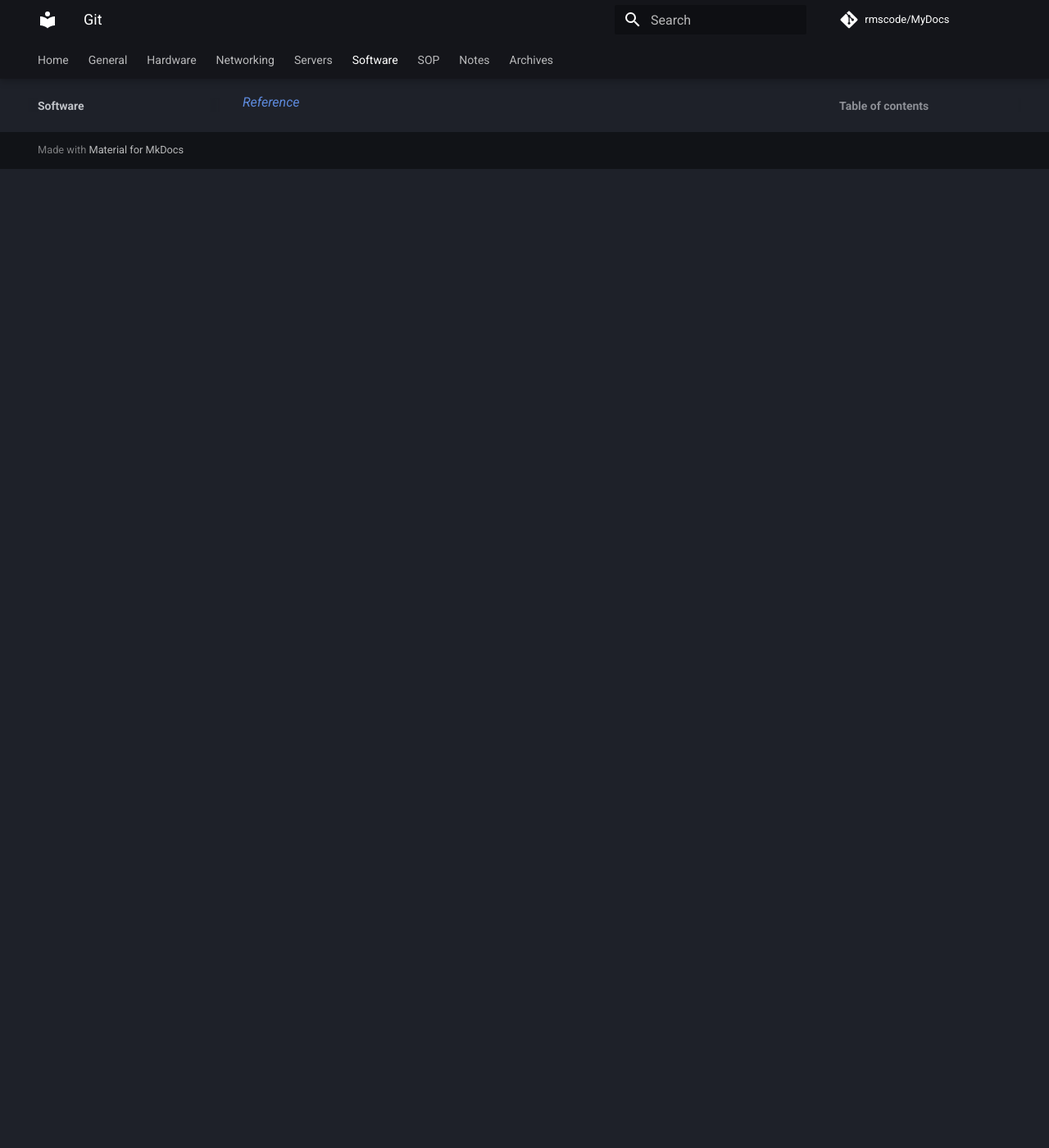
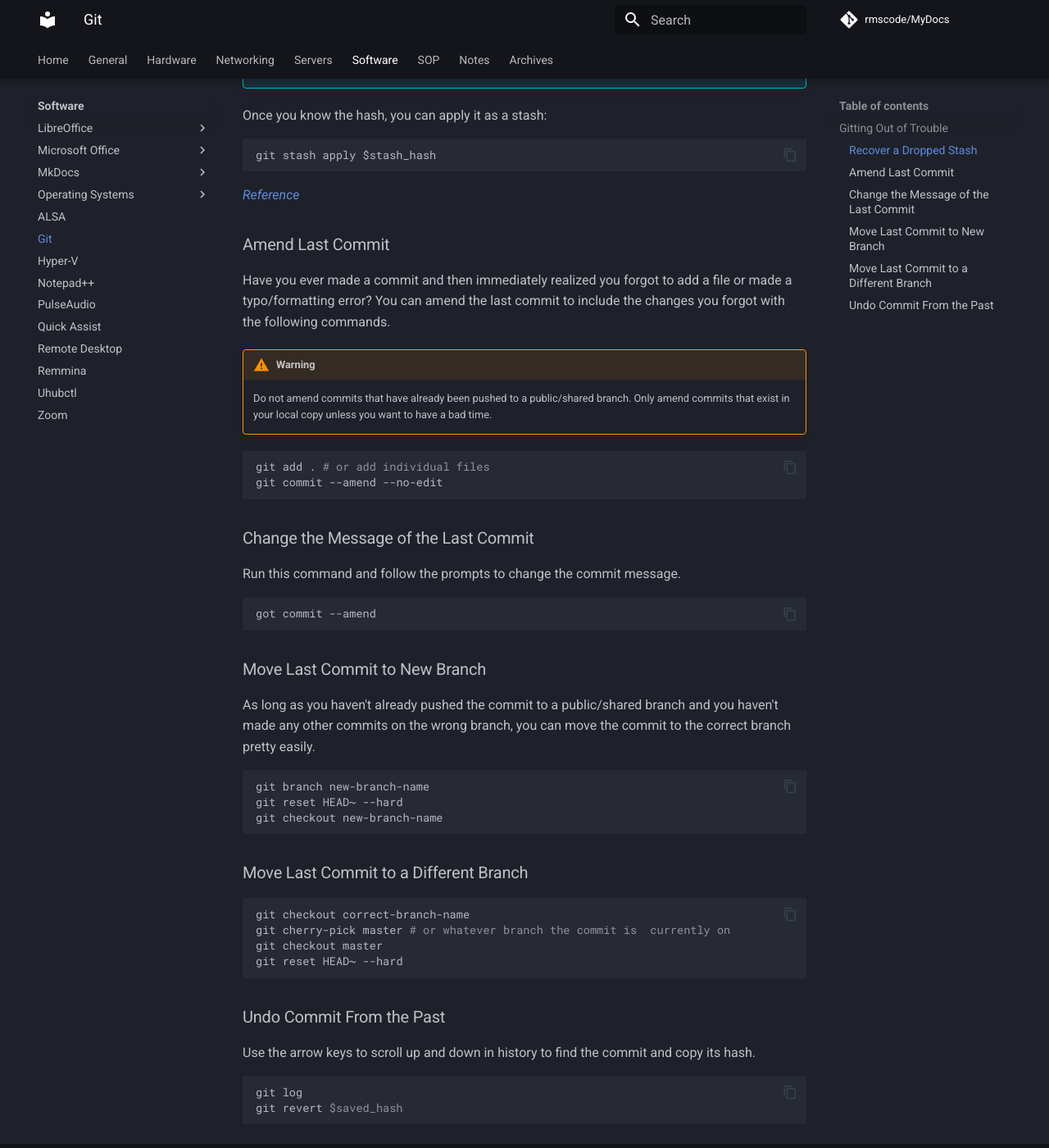
Before and after one commit to rmscode/binary-garden, an MkDocs documentation site: the page built from docs/software/git.md, in a window 1280 px wide and 1400 px high, scrolled down 1248 px. Shown: the whole window at 82% size. Built offline with MkDocs 1.6.1 and Material for MkDocs 9.7.7, drawn with Linux system fonts in a browser that asks for light colours; comment, search, counter and statistics services are not loaded; before the commit the page ends 1454 px from its top, so only the background shows below that; some of the changed text lies outside the part shown.

Commit message:
Notes: Update

````diff
--- a/docs/software/git.md
+++ b/docs/software/git.md
@@ -1,8 +1,14 @@
 # Git
+
+A version control system written by Linus Torvalds.
 
 For a quick reference of common commands, see the [Git Cheat Sheet](../general/cheat-sheets/git-cheat-sheet.md).
 
-## Recover a Dropped Stash
+---
+
+## Gitting Out of Trouble
+
+### Recover a Dropped Stash
 
 !!! note
 
@@ -42,3 +48,52 @@
 ```
 
 [*Reference*](https://stackoverflow.com/a/91795/18121690)
+
+### Amend Last Commit
+
+Have you ever made a commit and then immediately realized you forgot to add a file or made a typo/formatting error? You can amend the last commit to include the changes you forgot with the following commands.
+
+!!! warning
+
+    Do not amend commits that have already been pushed to a public/shared branch. Only amend commits that exist in your local copy unless you want to have a bad time.
+
+```shell
+git add . # or add individual files
+git commit --amend --no-edit
+```
+
+### Change the Message of the Last Commit
+
+Run this command and follow the prompts to change the commit message.
+
+```shell
+got commit --amend
+```
+
+### Move Last Commit to New Branch
+
+As long as you haven't already pushed the commit to a public/shared branch and you haven't made any other commits on the wrong branch, you can move the commit to the correct branch pretty easily.
+
+```shell
+git branch new-branch-name
+git reset HEAD~ --hard
+git checkout new-branch-name
+```
+
+### Move Last Commit to a Different Branch
+
+```shell
+git checkout correct-branch-name
+git cherry-pick master # or whatever branch the commit is  currently on
+git checkout master
+git reset HEAD~ --hard
+```
+
+### Undo Commit From the Past
+
+Use the arrow keys to scroll up and down in history to find the commit and copy its hash.
+
+```shell
+git log
+git revert $saved_hash
+```
````
Also changed, not shown: other parts of docs/software/git.md (+1 -1 lines).
